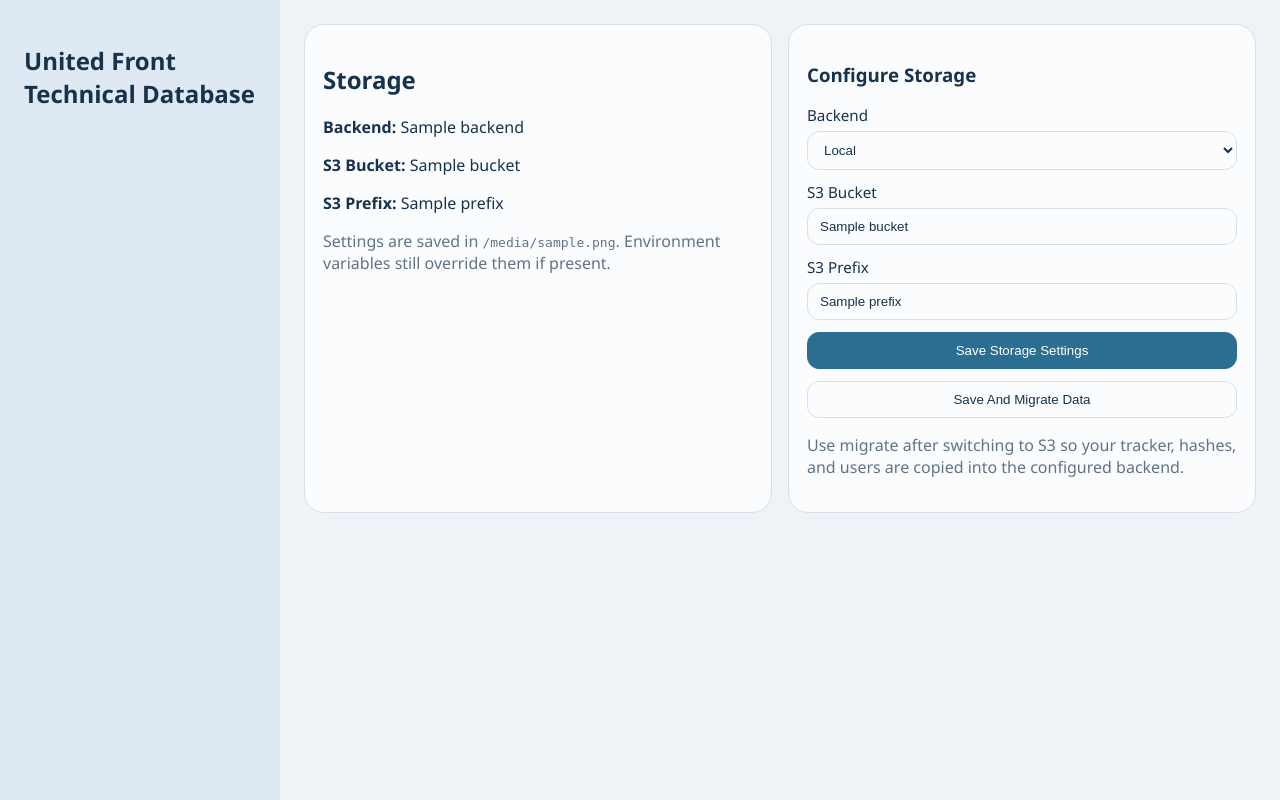
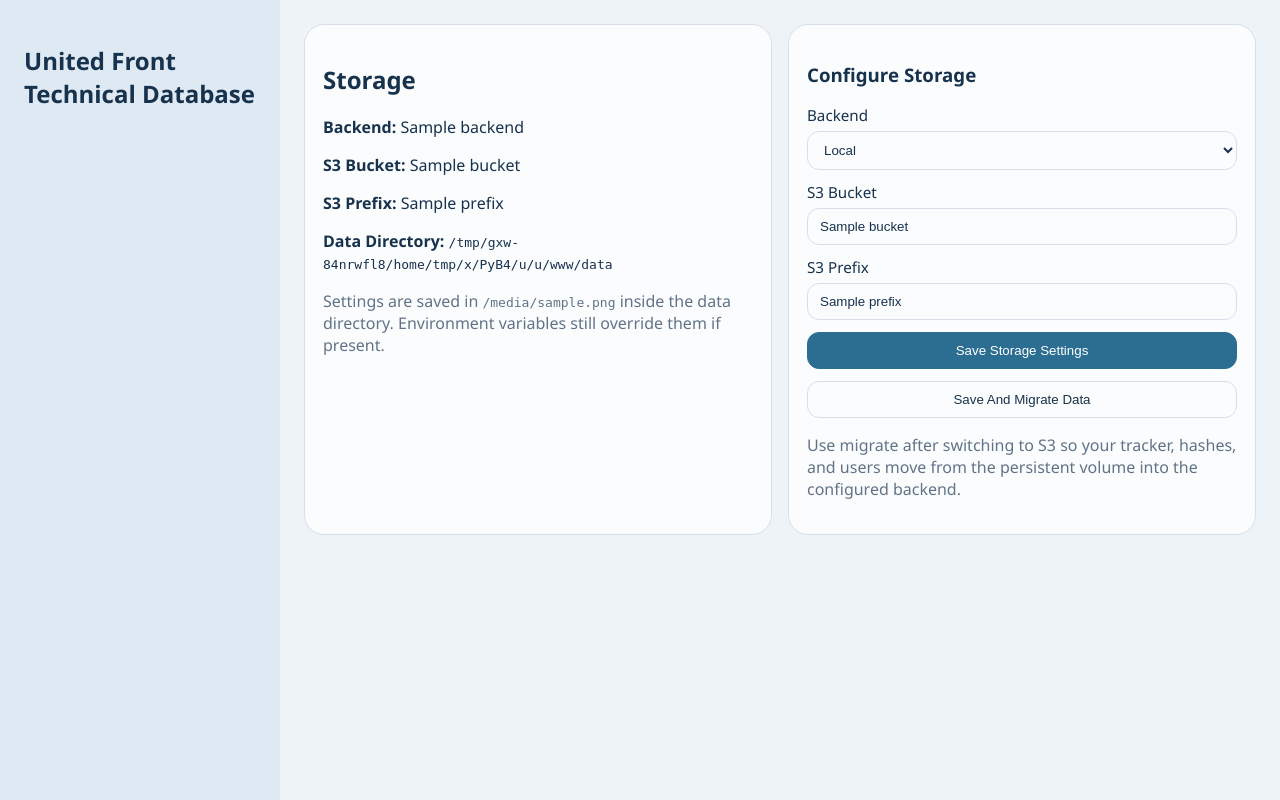
Before and after one commit to ArtyDaSmarty/UFTracker, a Flask app: template templates/admin_storage.html in a window 1280 px wide. Run offline with Flask 3, Linux system fonts and the light colour scheme; the template is opened without the code that fills it: most values are stand-ins (such as "Sample title", 1, 10 or a date in 2020); parts of the project's set-up code (start-up, migrations or seed data) failed here and were passed over.

Commit message:
Update admin_storage.html

```diff
--- a/templates/admin_storage.html
+++ b/templates/admin_storage.html
@@ -6,7 +6,8 @@
     <p><strong>Backend:</strong> {{ backend }}</p>
     <p><strong>S3 Bucket:</strong> {{ bucket or 'Not configured' }}</p>
     <p><strong>S3 Prefix:</strong> {{ prefix or 'Not configured' }}</p>
-    <p class="muted">Settings are saved in <code>{{ config_file }}</code>. Environment variables still override them if present.</p>
+    <p><strong>Data Directory:</strong> <code>{{ data_dir }}</code></p>
+    <p class="muted">Settings are saved in <code>{{ config_file }}</code> inside the data directory. Environment variables still override them if present.</p>
   </div>
 
   <div class="card">
@@ -23,7 +24,7 @@
       <button class="primary" name="action" value="save">Save Storage Settings</button>
       <button name="action" value="migrate">Save And Migrate Data</button>
     </form>
-    <p class="muted">Use migrate after switching to S3 so your tracker, hashes, and users are copied into the configured backend.</p>
+    <p class="muted">Use migrate after switching to S3 so your tracker, hashes, and users move from the persistent volume into the configured backend.</p>
   </div>
 </section>
 {% endblock %}
```
